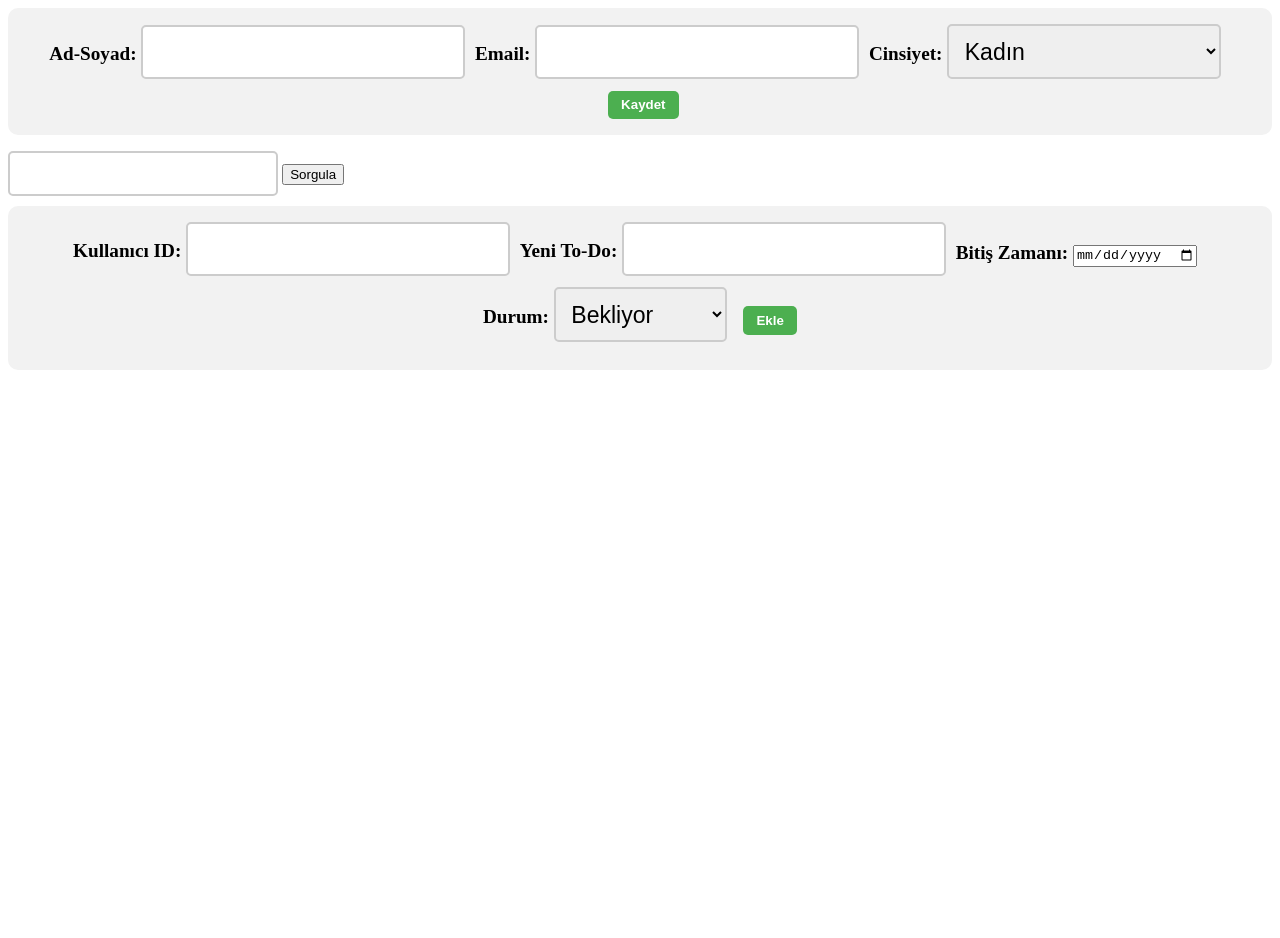
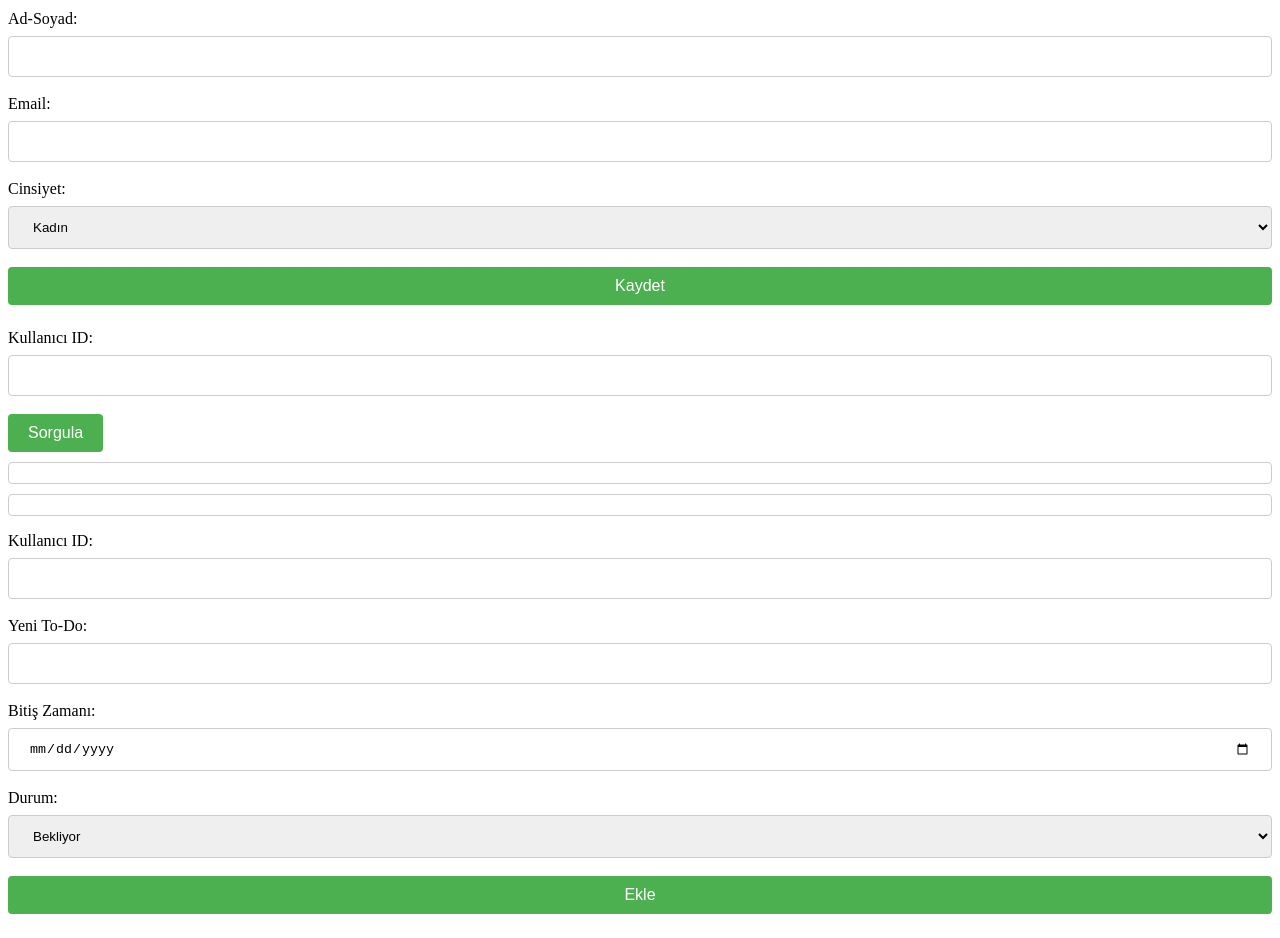
Before and after one commit to zizkincido/case_study, a plain HTML site: page index.html in a window 1280 px wide. Before the commit the page ends 800 px from the top, so only its background shows below. Drawn offline with Linux system fonts and the light colour scheme.

Commit message:
developing

```diff
--- a/index.html
+++ b/index.html
@@ -21,17 +21,17 @@
     </form>
 
 
-
-    <input type="text" id="user-id">
-    <button id="query-button">Sorgula</button>
-    <div id="user-info"></div>
-    <div id="post_list"></div>
-
+    <form>
+        <label>Kullanıcı ID: <input type="text" id="user-id"></label>
+        <button id="query-button">Sorgula</button>
+        <div id="user-info"></div>
+        <div id="post_list"></div>
+    </form>
 
 
 
 <form id="todo-form">
-    <label>Kullanıcı ID: <input type="text" name="user_id"></label>
+    <label>Kullanıcı ID: <input type="text" name="user-id"></label>
     <label>Yeni To-Do: <input type="text" name="new_todo"></label>
     <label>Bitiş Zamanı: <input type="date" name="due_on"></label>
     <label>Durum:
--- a/index.js
+++ b/index.js
@@ -1,7 +1,7 @@
 document.querySelector("#query-button").addEventListener("click", function() {
     var id = document.querySelector("#user-id").value;
     var xhr = new XMLHttpRequest();
-    xhr.open("GET", "https://gorest.co.in/public/v2/users/" + id);
+    xhr.open("GET", `https://gorest.co.in/public/v2/users/${id}`);
     xhr.setRequestHeader("Authorization", "Bearer 7991ba7b8480a1063d1c0780e4ba6f803f17c6ee8336c726729091527b30808f");
     xhr.onload = function() {
         if (xhr.status === 200) {
@@ -18,7 +18,7 @@ document.querySelector("#query-button").addEventListener("click", function() {
     xhr.send();
     var id = document.querySelector("#user-id").value;
     var xhr_post = new XMLHttpRequest();
-    xhr_post.open("GET", "https://gorest.co.in/public/v2/posts?user_id="+ id);
+    xhr_post.open("GET", `https://gorest.co.in/public/v2/users/${id}/posts`);
     xhr_post.setRequestHeader("Authorization", "Bearer 7991ba7b8480a1063d1c0780e4ba6f803f17c6ee8336c726729091527b30808f");
     xhr_post.onload = function() {
         if (xhr_post.status === 200) {
@@ -68,9 +68,10 @@ document.querySelector("#query-button").addEventListener("click", function() {
 });
 document.querySelector("#todo-form").addEventListener("submit", function(event) {
     event.preventDefault();
+    var id = document.querySelector("#user-id").value;
     var formData = new FormData(document.querySelector("#todo-form"));
     var xhr = new XMLHttpRequest();
-    xhr.open("POST", "https://gorest.co.in/public/v2/todos");
+    xhr.open("POST", `https://gorest.co.in/public/v2/users/${id}/todos`);
     xhr.setRequestHeader("Authorization", "Bearer 7991ba7b8480a1063d1c0780e4ba6f803f17c6ee8336c726729091527b30808f");
     xhr.onload = function() {
         if (xhr.status === 201) {
--- a/style.css
+++ b/style.css
@@ -1,50 +1,59 @@
-form {
-  display: flex;
-  flex-wrap: wrap;
-  align-items: center;
-  justify-content: center;
-  background-color: #f2f2f2;
-  padding: 1em;
-  border-radius: 10px;
-}
-
-label {
-  font-size: 1.2em;
-  margin-right: 0.5em;
-  min-width: 150px;
-  font-weight: bold;
-}
-
-input[type="text"], input[type="email"], select {
-  padding: 0.5em;
-  font-size: 1.2em;
-  border-radius: 5px;
-  border: 2px solid #ccc;
-  margin-bottom: 0.5em;
-  flex-grow: 1;
-}
-
-input[type="submit"] {
+#query-button {
+  padding: 10px 20px;
   background-color: #4CAF50;
   color: white;
-  padding: 0.5em 1em;
   border: none;
-  border-radius: 5px;
+  border-radius: 4px;
+  font-size: 16px;
   cursor: pointer;
-  margin-left: 0.5em;
-  font-weight: bold;
-}
+  margin-top: 10px;
+  }
 
-input[type="submit"]:hover {
+  #todo-form input[type="submit"] {
+  padding: 10px 20px;
+  background-color: #4CAF50;
+  color: white;
+  border: none;
+  border-radius: 4px;
+  font-size: 16px;
+  cursor: pointer;
+  margin-top: 10px;
+  }
+  #user-form input[type="submit"] {
+  padding: 10px 20px;
+  background-color: #4CAF50;
+  color: white;
+  border: none;
+  border-radius: 4px;
+  font-size: 16px;
+  cursor: pointer;
+  margin-top: 10px;
+  }
+
+  #query-button:hover, #todo-form input[type="submit"]:hover, #user-form input[type="submit"]:hover {
   background-color: #3e8e41;
-}
+  }
 
-input[type="text"]:focus, input[type="email"]:focus, select:focus {
-  background-color: #f2f2f2;
-  border-color: #4CAF50;
-}
-.user-info-block {
-  display: flex;
-  align-items: center;
-  margin-bottom: 10
-}
+  #user-info, #post_list {
+  margin-top: 10px;
+  padding: 10px;
+  border: 1px solid #ccc;
+  border-radius: 4px;
+  }
+
+  #user-form, #todo-form,#query-button {
+  margin-top: 10px;
+  }
+
+  label {
+  display: block;
+  margin-top: 10px;
+  }
+
+  input, select {
+  width: 100%;
+  padding: 12px 20px;
+  margin: 8px 0;
+  display: inline-block;
+  border: 1px solid #ccc;
+  border-radius: 4px;}
```
